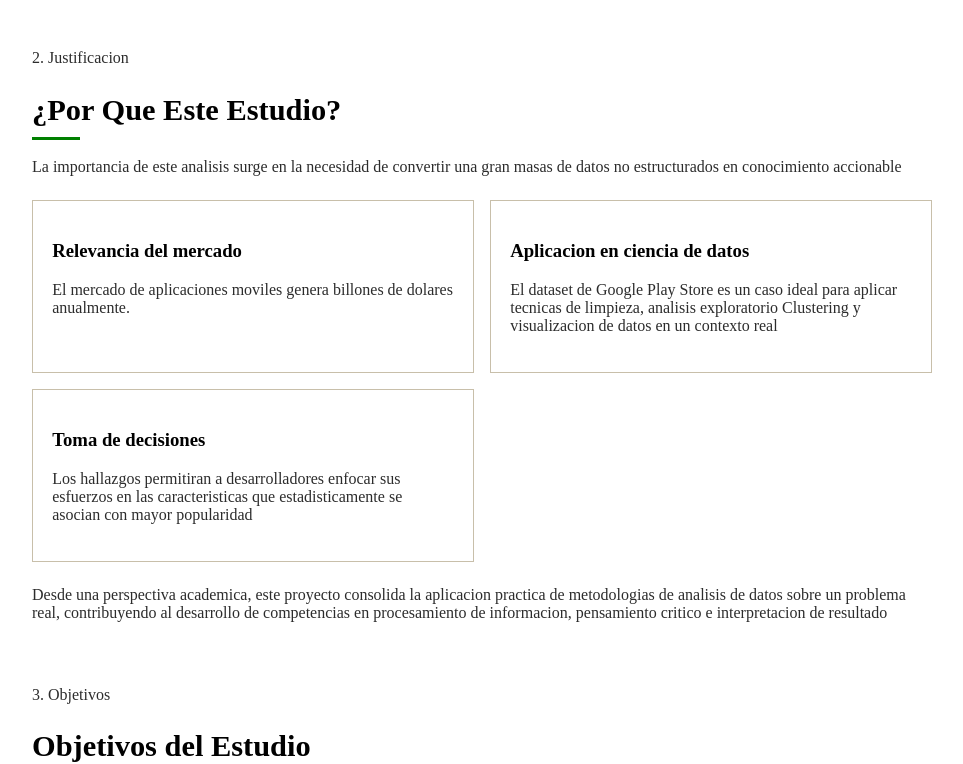
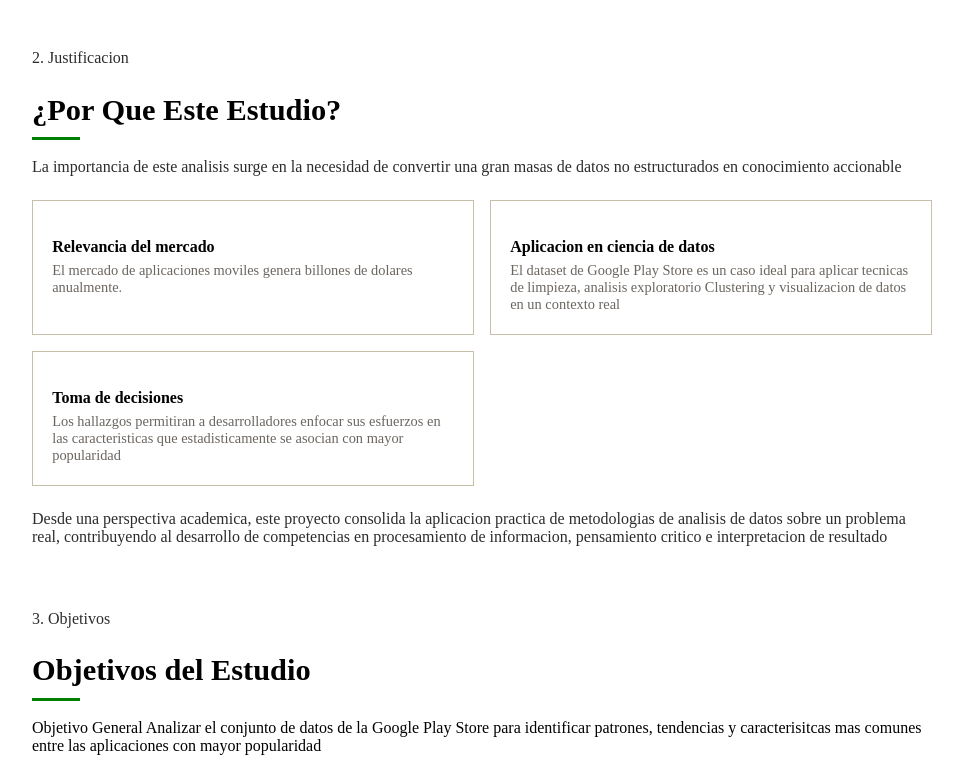
Before and after one commit to KevinRamirez19/Proyecto_Flask, a Flask app: page /PGC/ in a window 1280 px wide. Shown: the part 1031-1795 px from the top of the page, without its empty margins (158-1121 px from the left). Run offline with Flask 3, Linux system fonts and the light colour scheme.

Commit message:
Update css

```diff
--- a/static/css/PGC_style.css
+++ b/static/css/PGC_style.css
@@ -221,3 +221,18 @@ stat-card{
     display: block;
     margin-bottom: .5rem;
 }
+
+.justif-card h3 {
+    font-family: 'Playfair Display', serif;
+    font-size: 1rem;
+    color: var(--ink);
+    margin-bottom: .4rem;
+}
+
+.justif-card p {
+    font-size: .9rem;
+    color: var(--text-muted);
+    margin: 0;
+}
+
+/**/
```
